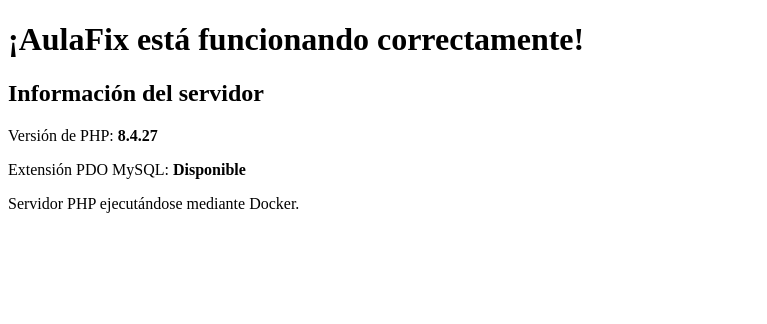
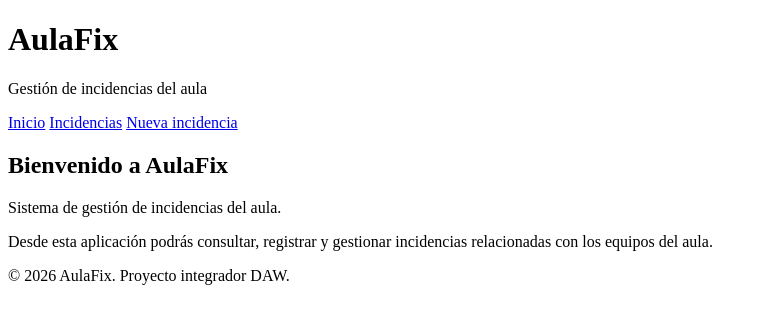
Before and after one commit to rdominguez-369/aulafix, a PHP site: page / in a window 1280 px wide. Shown: the top 324 px of the page, without its empty margins (0-767 px from the left). Run offline with PHP 8.4, Linux system fonts and the light colour scheme.

Commit message:
feat: implementar estructura reutilizable de paginas PHP

```diff
--- /dev/null
+++ b/includes/cabecera.php
@@ -0,0 +1,54 @@
+<?php
+
+/**
+ * =====================================================
+ * AULAFIX - CABECERA COMÚN
+ * =====================================================
+ *
+ * Este archivo contiene la estructura HTML inicial
+ * y el menú de navegación de la aplicación.
+ */
+
+// PASO 1: Cargar las funciones reutilizables.
+require_once __DIR__ . '/funciones.php';
+
+// PASO 2: Definir un título predeterminado.
+// Si la página ya ha definido $tituloPagina,
+// conservaremos ese valor.
+$tituloPagina = $tituloPagina ?? 'AulaFix';
+
+?>
+
+<!DOCTYPE html>
+<html lang="es">
+
+<head>
+    <meta charset="UTF-8">
+
+    <meta name="viewport"
+          content="width=device-width, initial-scale=1.0">
+
+    <title><?= e($tituloPagina) ?> | AulaFix</title>
+
+    <!-- Hoja de estilos principal -->
+    <link rel="stylesheet" href="/css/estilos.css">
+</head>
+
+<body>
+
+    <!-- CABECERA PRINCIPAL -->
+    <header>
+        <h1>AulaFix</h1>
+
+        <p>Gestión de incidencias del aula</p>
+
+        <!-- MENÚ DE NAVEGACIÓN -->
+        <nav aria-label="Navegación principal">
+            <a href="/index.php">Inicio</a>
+            <a href="/incidencias.php">Incidencias</a>
+            <a href="/nueva-incidencia.php">Nueva incidencia</a>
+        </nav>
+    </header>
+
+    <!-- CONTENIDO PRINCIPAL -->
+    <main>
--- /dev/null
+++ b/includes/funciones.php
@@ -0,0 +1,29 @@
+<?php
+
+declare(strict_types=1);
+
+/**
+ * =====================================================
+ * AULAFIX - FUNCIONES GENERALES
+ * =====================================================
+ *
+ * Funciones reutilizables para las páginas PHP.
+ */
+
+/**
+ * Escapa un valor antes de mostrarlo en HTML.
+ *
+ * Evita que las etiquetas o scripts introducidos
+ * por usuarios se interpreten como código HTML.
+ *
+ * @param mixed $valor Valor que queremos mostrar.
+ * @return string Texto seguro para HTML.
+ */
+function e(mixed $valor): string
+{
+    return htmlspecialchars(
+        (string) $valor,
+        ENT_QUOTES,
+        'UTF-8'
+    );
+}
--- /dev/null
+++ b/includes/pie.php
@@ -0,0 +1,32 @@
+<?php
+
+/**
+ * =====================================================
+ * AULAFIX - PIE DE PÁGINA COMÚN
+ * =====================================================
+ *
+ * Este archivo cierra el contenido principal
+ * y añade el pie de página de AulaFix.
+ */
+
+// PASO 1: Obtener el año actual.
+$anioActual = date('Y');
+
+?>
+
+    <!-- PASO 2: Cerrar el contenido principal -->
+    </main>
+
+    <!-- PASO 3: Mostrar el pie de página -->
+    <footer>
+        <p>
+            &copy; <?= $anioActual ?> AulaFix.
+            Proyecto integrador DAW.
+        </p>
+    </footer>
+
+    <!-- PASO 4: Cargar el archivo JavaScript principal -->
+    <script src="/js/main.js" defer></script>
+
+</body>
+</html>
--- a/public/index.php
+++ b/public/index.php
@@ -1,57 +1,40 @@
-
 <?php
 
 /**
  * =====================================================
- * AULAFIX - COMPROBACIÓN INICIAL DEL SERVIDOR
+ * AULAFIX - PÁGINA DE INICIO
  * =====================================================
  *
- * Objetivo:
- * Comprobar que PHP funciona correctamente
- * dentro del contenedor Docker.
+ * Esta página utiliza los archivos reutilizables
+ * cabecera.php y pie.php.
  */
 
-// PASO 1: Obtener la versión actual de PHP.
-$versionPHP = PHP_VERSION;
+// PASO 1: Definir el título de la página.
+$tituloPagina = 'Inicio';
 
-// PASO 2: Comprobar si PDO está disponible.
-$pdoDisponible = extension_loaded('pdo_mysql');
-
-// PASO 3: Preparar el mensaje de comprobación.
-$mensaje = '¡AulaFix está funcionando correctamente!';
+// PASO 2: Cargar la cabecera común.
+require_once __DIR__ . '/../includes/cabecera.php';
 
 ?>
 
-<!DOCTYPE html>
-<html lang="es">
-<head>
-    <meta charset="UTF-8">
-    <meta name="viewport"
-          content="width=device-width, initial-scale=1.0">
-
-    <title>AulaFix - Prueba inicial</title>
-</head>
-<body>
-
-    <h1><?= htmlspecialchars($mensaje) ?></h1>
-
-    <h2>Información del servidor</h2>
+<!-- PASO 3: Contenido principal de AulaFix -->
+<section>
+    <h2>Bienvenido a AulaFix</h2>
 
     <p>
-        Versión de PHP:
-        <strong><?= htmlspecialchars($versionPHP) ?></strong>
+        Sistema de gestión de incidencias del aula.
     </p>
 
     <p>
-        Extensión PDO MySQL:
-        <strong>
-            <?= $pdoDisponible ? 'Disponible' : 'No disponible' ?>
-        </strong>
+        Desde esta aplicación podrás consultar,
+        registrar y gestionar incidencias
+        relacionadas con los equipos del aula.
     </p>
+</section>
 
-    <p>
-        Servidor PHP ejecutándose mediante Docker.
-    </p>
+<?php
 
-</body>
-</html>
+// PASO 4: Cargar el pie de página común.
+require_once __DIR__ . '/../includes/pie.php';
+
+?>
```
